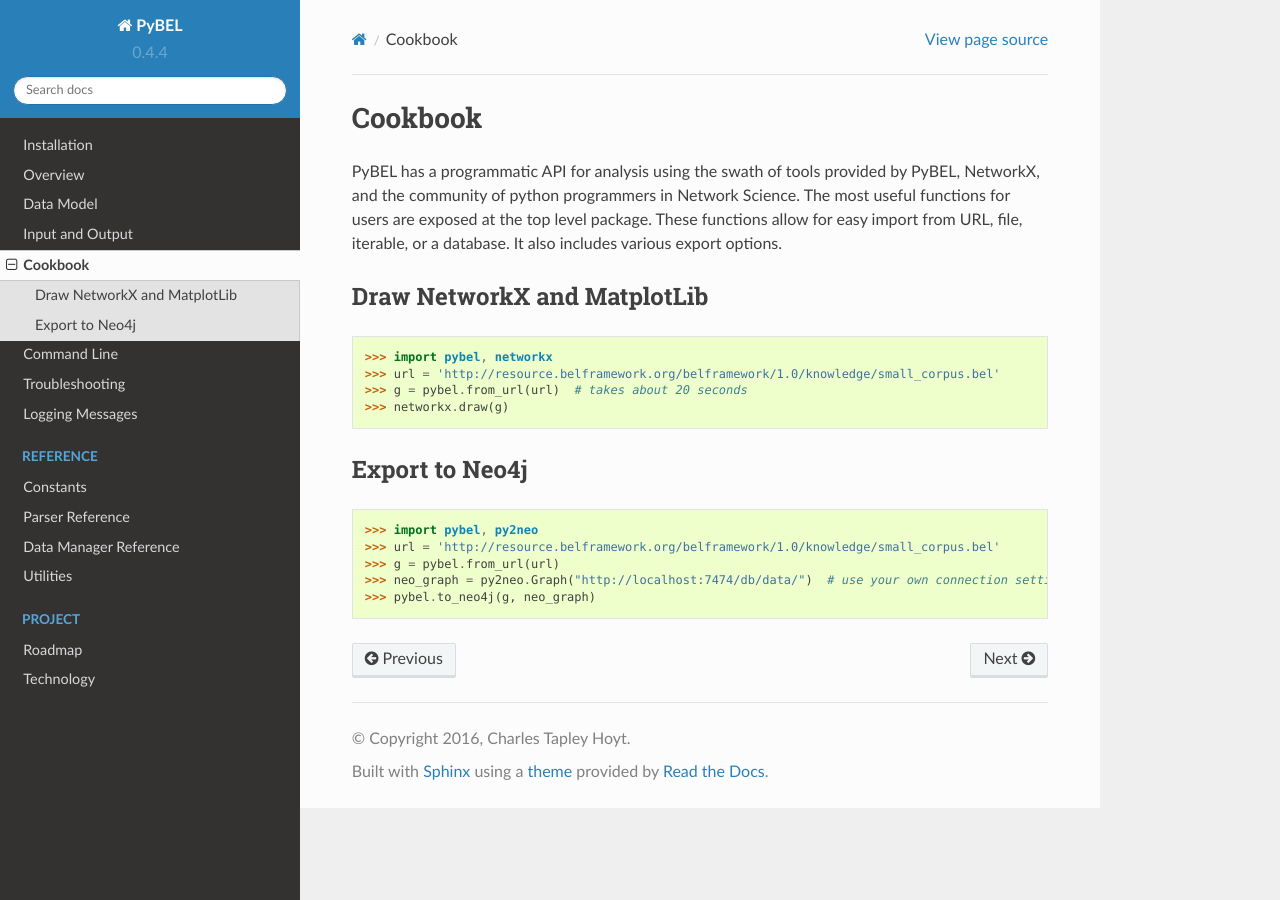
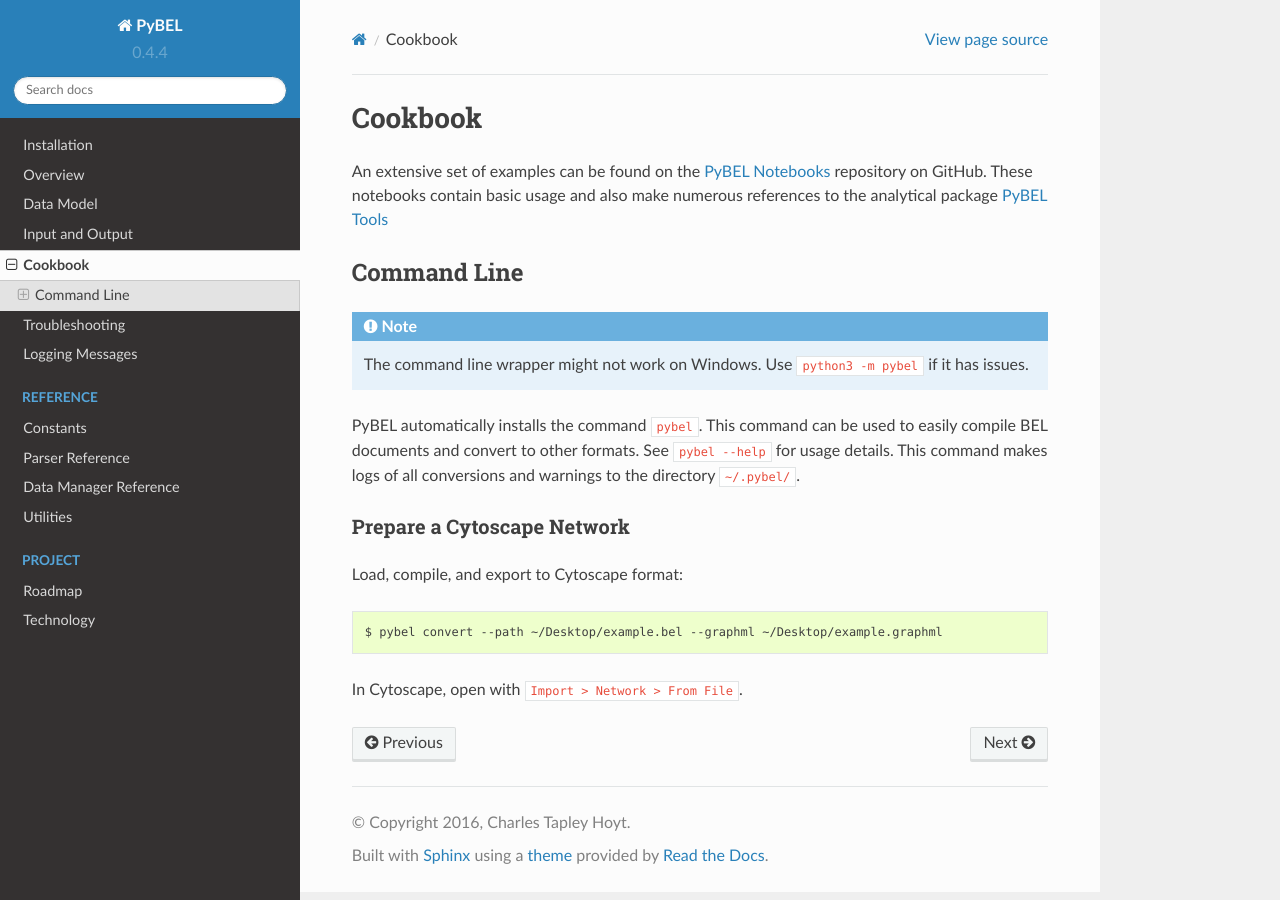
Before and after one commit to pybel/pybel, a Sphinx documentation site: the page built from docs/source/cookbook.rst, in a window 1280 px wide. Built offline with Sphinx 7.4.7 and the Read the Docs theme 2.0.0, drawn with Linux system fonts in a browser that asks for light colours.

Commit message:
Updated docs
[skip ci]

```diff
--- a/docs/source/cookbook.rst
+++ b/docs/source/cookbook.rst
@@ -1,26 +1,26 @@
 Cookbook
 ========
-PyBEL has a programmatic API for analysis using the swath of tools provided by PyBEL, NetworkX, and the community of
-python programmers in Network Science. The most useful functions for users are exposed at the top level package.
-These functions allow for easy import from URL, file, iterable, or a database. It also includes various export options.
 
-Draw NetworkX and MatplotLib
-----------------------------
+An extensive set of examples can be found on the `PyBEL Notebooks <https://github.com/pybel/pybel-notebooks>`_
+repository on GitHub. These notebooks contain basic usage and also make numerous references to the analytical
+package `PyBEL Tools <https://github.com/pybel/pybel-tools>`_
 
-.. code-block:: python
+Command Line
+------------
 
-   >>> import pybel, networkx
-   >>> url = 'http://resource.belframework.org/belframework/1.0/knowledge/small_corpus.bel'
-   >>> g = pybel.from_url(url)  # takes about 20 seconds
-   >>> networkx.draw(g)
+.. note:: The command line wrapper might not work on Windows. Use :code:`python3 -m pybel` if it has issues.
 
-Export to Neo4j
----------------
+PyBEL automatically installs the command :code:`pybel`. This command can be used to easily compile BEL documents
+and convert to other formats. See :code:`pybel --help` for usage details. This command makes logs of all conversions
+and warnings to the directory :code:`~/.pybel/`.
 
-.. code-block:: python
+Prepare a Cytoscape Network
+~~~~~~~~~~~~~~~~~~~~~~~~~~~
 
-   >>> import pybel, py2neo
-   >>> url = 'http://resource.belframework.org/belframework/1.0/knowledge/small_corpus.bel'
-   >>> g = pybel.from_url(url)
-   >>> neo_graph = py2neo.Graph("http://localhost:7474/db/data/")  # use your own connection settings
-   >>> pybel.to_neo4j(g, neo_graph)
+Load, compile, and export to Cytoscape format:
+
+.. code-block:: sh
+
+    $ pybel convert --path ~/Desktop/example.bel --graphml ~/Desktop/example.graphml
+
+In Cytoscape, open with :code:`Import > Network > From File`.
--- a/docs/source/index.rst
+++ b/docs/source/index.rst
@@ -24,7 +24,6 @@
    datamodel
    io
    cookbook
-   commandline
    troubleshooting
    logging
 
```
Also changed, not shown: docs/source/commandline.rst (deleted, +0 -35 lines), 2 other files.
